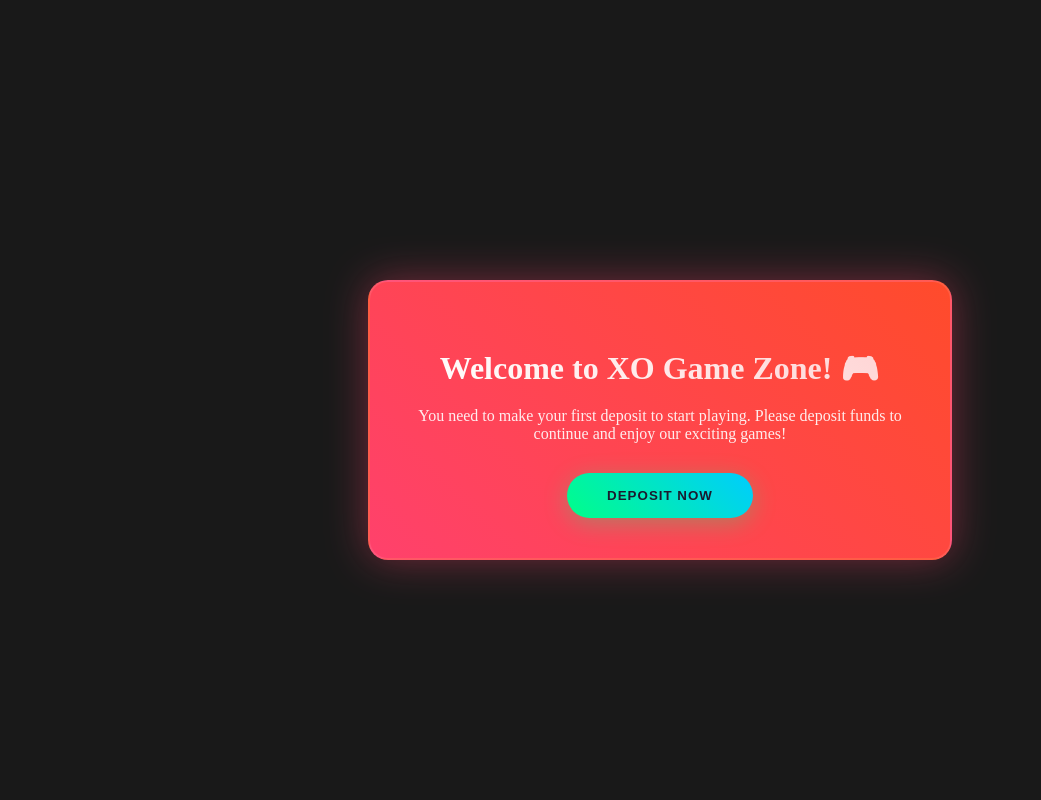
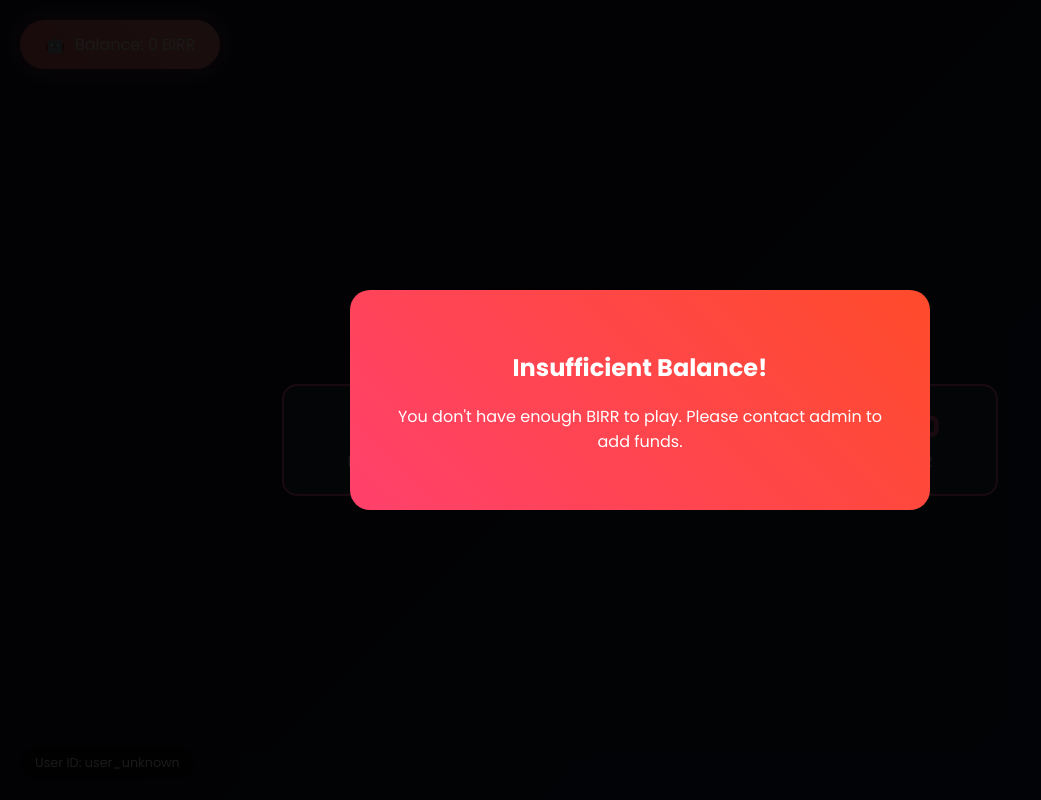
Before and after one commit to yafet0990/Xo, a plain HTML site: page three.html in a window 1280 px wide. Shown: the whole page, without its empty margins (0-1041 px from the left). Drawn offline with Linux system fonts and the light colour scheme.

Commit message:
Update three.html

```diff
--- a/three.html
+++ b/three.html
@@ -1,9 +1,79 @@
 <!DOCTYPE html>
 <html lang="en">
 <head>
-    <!-- Previous head content remains same -->
+  <meta charset="UTF-8">
+  <meta name="viewport" content="width=device-width, initial-scale=1.0">
+  <title>XO Game Zone - Betting</title>
   <style>
-        /* Add these new styles */
+    @import url('https://fonts.googleapis.com/css2?family=Poppins:wght@400;600;700&display=swap');
+
+    body {
+      font-family: 'Poppins', sans-serif;
+      background: linear-gradient(135deg, #1a1a2e 0%, #16213e 100%);
+      color: #fff;
+      margin: 0;
+      padding: 0;
+      min-height: 100vh;
+      display: flex;
+      flex-direction: column;
+      align-items: center;
+      justify-content: center;
+    }
+
+    .balance-display {
+      position: fixed;
+      top: 20px;
+      left: 20px;
+      background: linear-gradient(45deg, #ff6b6b, #ff8e8e);
+      padding: 12px 25px;
+      border-radius: 30px;
+      box-shadow: 0 0 20px rgba(255, 107, 107, 0.4);
+      display: flex;
+      align-items: center;
+      gap: 10px;
+      z-index: 1000;
+    }
+
+    .container {
+      text-align: center;
+      padding: 20px;
+    }
+
+    h1 {
+      color: #ff69b4;
+      text-shadow: 0 0 15px rgba(255, 105, 180, 0.6);
+      margin-bottom: 40px;
+    }
+
+    .amount-selection {
+      display: flex;
+      flex-wrap: wrap;
+      gap: 20px;
+      justify-content: center;
+      margin: 30px 0;
+    }
+
+    .amount-card {
+      background: rgba(255, 255, 255, 0.1);
+      border: 2px solid #ff69b4;
+      border-radius: 15px;
+      padding: 20px;
+      width: 120px;
+      cursor: pointer;
+      transition: all 0.3s ease;
+    }
+
+    .amount-card:hover {
+      transform: scale(1.05);
+      background: rgba(255, 105, 180, 0.2);
+    }
+
+    .amount-value {
+      font-size: 1.8rem;
+      font-weight: bold;
+      color: #ff69b4;
+    }
+
     .deposit-overlay {
       position: fixed;
       top: 0;
@@ -11,14 +81,10 @@
       width: 100%;
       height: 100%;
       background: rgba(0, 0, 0, 0.9);
-            backdrop-filter: blur(10px);
       z-index: 2000;
       display: flex;
       justify-content: center;
       align-items: center;
-            flex-direction: column;
-            text-align: center;
-            padding: 20px;
     }
 
     .deposit-message {
@@ -26,132 +92,109 @@
       padding: 40px;
       border-radius: 20px;
       max-width: 500px;
-            animation: popIn 0.6s cubic-bezier(0.175, 0.885, 0.32, 1.275);
-            box-shadow: 0 0 40px rgba(255, 65, 108, 0.4);
-            border: 2px solid rgba(255,255,255,0.1);
+      text-align: center;
     }
 
-        .deposit-message h2 {
-            font-size: 2rem;
-            margin-bottom: 20px;
-            background: linear-gradient(45deg, #fff, #ffd3d3);
-            -webkit-background-clip: text;
-            -webkit-text-fill-color: transparent;
-        }
-
-        .deposit-message p {
-            margin-bottom: 30px;
-            color: rgba(255,255,255,0.9);
-        }
-
-        .deposit-button {
-            background: linear-gradient(45deg, #00ff88, #00ccff);
-            border: none;
-            padding: 15px 40px;
-            border-radius: 50px;
-            color: #1a1a2e;
-            font-weight: 700;
-            cursor: pointer;
-            transition: all 0.3s ease;
-            text-transform: uppercase;
-            letter-spacing: 1px;
-            box-shadow: 0 5px 25px rgba(0, 255, 136, 0.3);
-        }
-
-        .deposit-button:hover {
-            transform: translateY(-3px);
-            box-shadow: 0 8px 35px rgba(0, 255, 136, 0.5);
-        }
-
-        @keyframes popIn {
-            0% { transform: scale(0.5); opacity: 0; }
-            100% { transform: scale(1); opacity: 1; }
+    .user-id-display {
+      position: fixed;
+      bottom: 20px;
+      left: 20px;
+      background: rgba(0,0,0,0.5);
+      padding: 8px 15px;
+      border-radius: 20px;
+      font-size: 0.8rem;
     }
   </style>
 </head>
 <body>
-    <!-- Add this deposit overlay HTML -->
-    <div class="deposit-overlay" id="depositOverlay">
-        <div class="deposit-message">
-            <h2>Welcome to XO Game Zone! 🎮</h2>
-            <p>You need to make your first deposit to start playing. Please deposit funds to continue and enjoy our exciting games!</p>
-            <button class="deposit-button" onclick="handleDeposit()">Deposit Now</button>
+  <div class="balance-display">
+    <span class="balance-icon">🤖</span>
+    <span class="balance-amount" id="balanceDisplay">Balance: 0 BIRR</span>
+  </div>
+
+  <div class="container">
+    <h1>Select Your Bet Amount</h1>
+
+    <div class="amount-selection">
+      <div class="amount-card" data-amount="10">
+        <div class="amount-value">10</div>
+        <div>BIRR</div>
+      </div>
+      <div class="amount-card" data-amount="20">
+        <div class="amount-value">20</div>
+        <div>BIRR</div>
+      </div>
+      <div class="amount-card" data-amount="50">
+        <div class="amount-value">50</div>
+        <div>BIRR</div>
+      </div>
+      <div class="amount-card" data-amount="100">
+        <div class="amount-value">100</div>
+        <div>BIRR</div>
+      </div>
     </div>
   </div>
 
-    <!-- Previous body content remains same -->
+  <div class="deposit-overlay" id="depositOverlay" style="display: none;">
+    <div class="deposit-message">
+      <h2>Insufficient Balance!</h2>
+      <p>You don't have enough BIRR to play. Please contact admin to add funds.</p>
+    </div>
+  </div>
+
+  <div class="user-id-display" id="userIdDisplay">
+    User ID: loading...
+  </div>
 
   <script>
-        // Add these variables at top
-        let balance = 0; // Initial balance set to 0
-        const depositOverlay = document.getElementById('depositOverlay');
+    // Get user ID
+    const userId = localStorage.getItem('userId') || 'user_unknown';
 
-        // Check balance on load
-        function checkBalance() {
-            if (balance <= 0) {
-                depositOverlay.style.display = 'flex';
-            } else {
-                depositOverlay.style.display = 'none';
-            }
-            document.querySelector('.balance-amount').textContent = `Balance: ${balance} BIRR`;
+    // Initialize balance system
+    if (!localStorage.getItem('userBalances')) {
+      localStorage.setItem('userBalances', JSON.stringify({}));
     }
 
-        // Deposit handler
-        function handleDeposit() {
-            // Simulated deposit - replace with actual payment integration
-            balance = 1000; // Set to example balance
-            checkBalance();
-
-            // Show confetti effect
-            for(let i = 0; i < 50; i++) {
-                createConfetti();
+    const userBalances = JSON.parse(localStorage.getItem('userBalances'));
+    if (typeof userBalances[userId] === 'undefined') {
+      userBalances[userId] = 0;
+      localStorage.setItem('userBalances', JSON.stringify(userBalances));
     }
 
-            // Add haptic feedback
-            if(navigator.vibrate) navigator.vibrate(100);
+    // Update displays
+    updateBalanceDisplay();
+    document.getElementById('userIdDisplay').textContent = `User ID: ${userId}`;
+
+    // Show deposit overlay if balance is 0
+    if (userBalances[userId] <= 0) {
+      document.getElementById('depositOverlay').style.display = 'flex';
     }
 
-        // Confetti effect
-        function createConfetti() {
-            const confetti = document.createElement('div');
-            confetti.style.position = 'fixed';
-            confetti.style.width = '10px';
-            confetti.style.height = '10px';
-            confetti.style.background = `hsl(${Math.random() * 360}, 100%, 50%)`;
-            confetti.style.borderRadius = '50%';
-            confetti.style.left = Math.random() * 100 + 'vw';
-            confetti.style.top = '-10px';
-            confetti.style.zIndex = '9999';
-            document.body.appendChild(confetti);
-
-            const animation = confetti.animate([
-                { transform: 'translateY(0) rotate(0deg)', opacity: 1 },
-                { transform: `translateY(${window.innerHeight + 100}px) rotate(${360 * 3}deg)`, opacity: 0 }
-            ], {
-                duration: 3000 + Math.random() * 2000,
-                easing: 'cubic-bezier(0.25, 0.46, 0.45, 0.94)'
-            });
-
-            animation.onfinish = () => confetti.remove();
-        }
-
-        // Modified card click handler
+    // Setup amount cards
     document.querySelectorAll('.amount-card').forEach(card => {
       card.addEventListener('click', function() {
-                if(balance <= 0) {
-                    checkBalance();
+        const amount = parseInt(this.dataset.amount);
+        const currentBalance = userBalances[userId];
+
+        if (currentBalance < amount) {
+          document.getElementById('depositOverlay').style.display = 'flex';
           return;
         }
 
-                const amount = this.dataset.amount;
-                if(confirm(`Confirm ${amount} BIRR stake?`)) {
+        // Deduct from balance
+        userBalances[userId] = currentBalance - amount;
+        localStorage.setItem('userBalances', JSON.stringify(userBalances));
+        updateBalanceDisplay();
+
+        // Redirect to game with stake amount
         window.location.href = `four.html?stake=${amount}`;
-                }
       });
     });
 
-        // Initial check
-        checkBalance();
+    function updateBalanceDisplay() {
+      document.getElementById('balanceDisplay').textContent =
+        `Balance: ${userBalances[userId]} BIRR`;
+    }
   </script>
 </body>
           </html>
```
Lines whose indentation alone changed are shown as unchanged.
